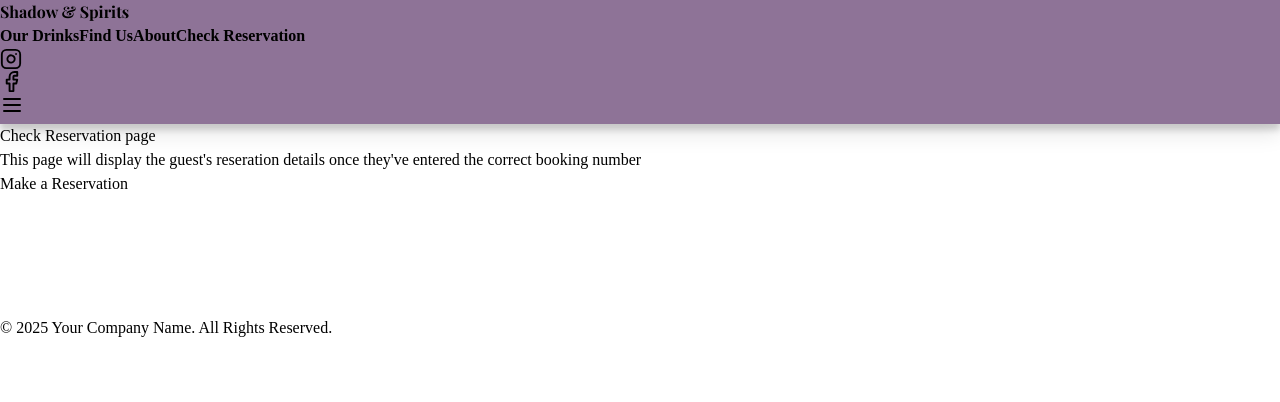
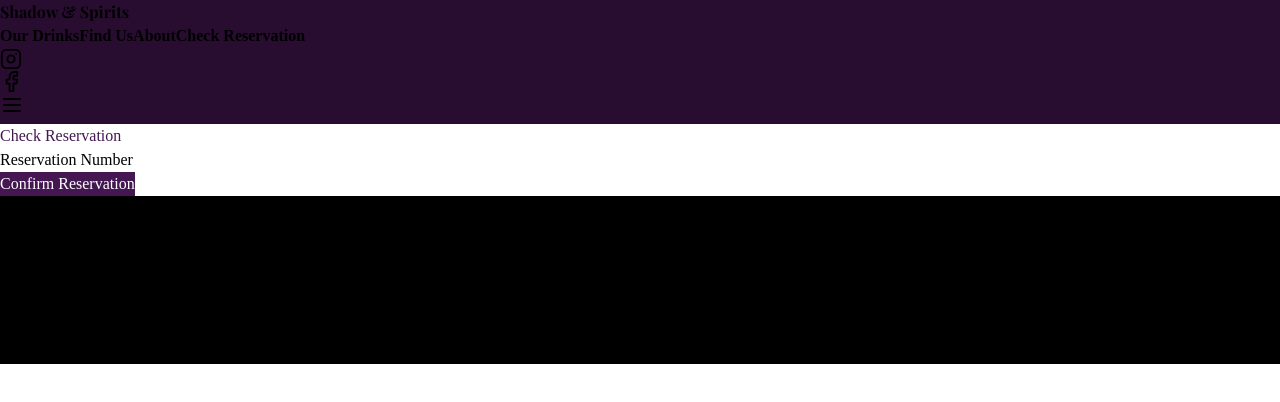
Before and after one commit to SabR55/ShadowNSpirits, a React (Vite) app in the folder client/: page /checkReservation in a window 1280 px wide. Shown: the top 402 px of the page. Built offline with nearby package versions, Linux system fonts and the light colour scheme; a web font is replaced by a local one.

Commit message:
Check reservation page created

```diff
--- a/client/package.json
+++ b/client/package.json
@@ -10,6 +10,7 @@
     "preview": "vite preview"
   },
   "dependencies": {
+    "axios": "^1.8.1",
     "lucide-react": "^0.477.0",
     "react": "^18.3.1",
     "react-dom": "^18.3.1",
--- a/client/src/Layout.jsx
+++ b/client/src/Layout.jsx
@@ -5,8 +5,8 @@ import ReservationBtn from "./ReservationBtn";
 
 function Layout(){
     return(
-        <div className="flex flex-col min-h-screen" >
-            <div className="fixed top-0 left-0 right-0 z-10">
+        <div className="flex flex-col min-h-screen" style={{backgroundColor:"black"}}>
+            <div className="fixed top-0 left-0 right-0">
                 <Navbar />
             </div>
 
@@ -15,7 +15,8 @@ function Layout(){
             <Outlet />
             </div>
 
-            <div id="reservationBtn" className="fixed z-10">
+            <div id="reservationBtn" className="fixed z-10"
+                >
                 <ReservationBtn />
             </div>
 
--- a/client/src/Navbar.jsx
+++ b/client/src/Navbar.jsx
@@ -1,9 +1,14 @@
 import React, { useState } from 'react';
 import { Instagram, Facebook, Menu, X } from 'lucide-react';
 import { Link } from 'react-router-dom';
+import { use } from 'react';
 
 function Navbar(){
   const [isOpen, setIsOpen] = useState(false);
+
+  const [isModalOpen, setIsModalOpen] = useState(false);
+
+  // const [errorMsgVisible, setErrorMsgVisible] = useState(false);
 
   const toggleMenu = () => {
     setIsOpen(!isOpen);
@@ -33,7 +38,9 @@ function Navbar(){
             <Link to={"/about"}  className="text-white hover:text-gray-300 transition duration-300">
               About
             </Link>
-            <Link to={"/checkReservation"}  className="text-white hover:text-gray-300 transition duration-300">
+            <Link
+              to={"/checkReservation"}
+              className="text-white hover:text-gray-300 transition duration-300">
               Check Reservation
             </Link>
 
@@ -61,7 +68,7 @@ function Navbar(){
 
         {/* Mobile Navigation Menu */}
         {isOpen && (
-          <div className="md:hidden">
+          <div className="md:hidden z-10">
             <div className="px-[15%] pt-2 pb-3 space-y-1 text-center">
             <Link
                 to={"/ourDrinks"}
--- a/client/src/ReservationBtn.jsx
+++ b/client/src/ReservationBtn.jsx
@@ -4,6 +4,7 @@ import { useNavigate } from 'react-router-dom';
 
 const FloatingButton = () => {
   const [isModalOpen, setIsModalOpen] = useState(false);
+
   const [formData, setFormData] = useState({
     name: '',
     email: '',
@@ -69,12 +70,12 @@ const FloatingButton = () => {
   };
 
   return (
-    <>
+    <div>
       {/* Floating Button */}
       <button
         id="reservationBtn"
         onClick={openModal}
-        className="fixed bottom-6 right-6 bg-blue-500 hover:bg-blue-600 text-white font-medium py-2 px-4 rounded-lg shadow-lg z-50 transition-colors duration-200"
+        className="fixed bottom-6 right-6 bg-blue-500 hover:bg-blue-600 text-white font-medium py-2 px-4 rounded-lg shadow-lg transition-colors duration-200"
       >
         Make a Reservation
       </button>
@@ -87,9 +88,8 @@ const FloatingButton = () => {
               <h2 id="resModalTitle" className="text-xl font-bold">Make a Reservation</h2>
               <button
                 onClick={closeModal}
-                className="text-gray-500 hover:text-gray-700"
-              >
-              <X />
+                className="text-gray-500 hover:text-gray-700">
+                <X />
               </button>
             </div>
 
@@ -209,6 +209,10 @@ const FloatingButton = () => {
                 </div>
               </div>
 
+              <div className="block text-sm font-medium text-gray-700 mb-1">
+                <a>Each reservation includes a 15-minute grace period.</a>
+              </div>
+
               <div className="pt-2">
                 <button
                   type="submit"
@@ -222,7 +226,7 @@ const FloatingButton = () => {
           </div>
         </div>
       )}
-    </>
+    </div>
   );
 };
 
--- a/client/src/pages/CheckRes.jsx
+++ b/client/src/pages/CheckRes.jsx
@@ -1,10 +1,55 @@
+import { useState } from "react";
 
 
 function CheckRes(){
+    const [resNum, setResNum] = useState('');
+
+    const handleChange = (e) => {
+        setResNum(e.target.value);
+    }
+
+    const handleSubmit = () => {
+        alert(resNum);
+    }
+
     return(
-        <div className="pt-24" >
-            <h1>Check Reservation page</h1>
-            <a>This page will display the guest's reseration details once they've entered the correct booking number</a>
+        <div className="mt-24 flex items-center justify-center" >
+            <div className="rounded-lg px-8 py-12 max-w-md w-full mx-4" style={{backgroundColor:"white"}}>
+                <div className="flex items-center justify-center">
+                <h2 id="resModalTitle" className="text-xl font-bold">Check Reservation</h2>
+                </div>
+
+                <form onSubmit={handleSubmit}>
+                    <div className="pt-10">
+                        <label className="block text-sm font-medium text-gray-700 mb-1">
+                            Reservation Number
+                        </label>
+                        <input
+                        className="w-full px-3 py-2 border border-gray-300 rounded-md"
+                        value={resNum}
+                        onChange={handleChange}
+                        />
+                    </div>
+
+                    {/* Error message if the Reservation Number enter is invalid */}
+                    <div className="pt-4 block text-sm font-medium text-gray-700 mb-1" style={{display:"none"}}>
+                        <a>Reservation number not found. <br/>Please check and try again.</a>
+                    </div>
+
+                    <div className="pt-10">
+                        <button
+                        type="submit"
+                        className="w-full bg-blue-500 hover:bg-blue-600 text-white font-medium py-2 px-4 rounded-md"
+                        style={{backgroundColor:'#441752', color:'white'}}
+                        >
+                        Confirm Reservation
+                        </button>
+                    </div>
+
+                </form>
+
+            </div>
+
         </div>
     );
 }
```
Also changed, not shown: 1 other file (tests, documents, lock files or other folders).
